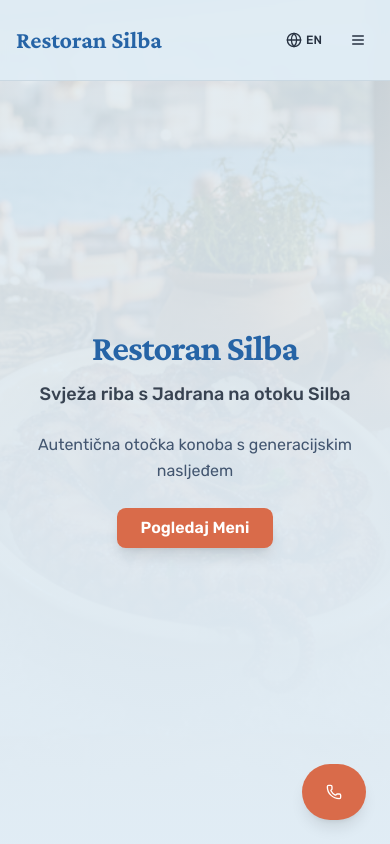
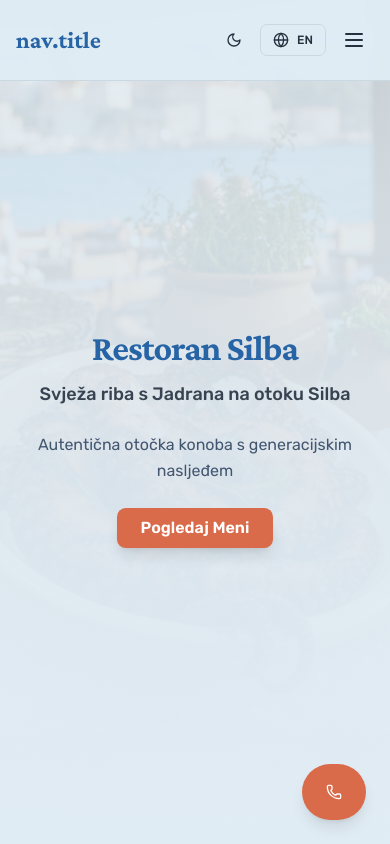
Before and after one commit to tihomiraugustic-beep/sg-1bc2244e-b8a4-4d15-a4d6-e99f972ea7fd-1778622651, a Next.js app: page / in a window 390 px wide. Shown: the top 844 px of the page. Built offline with nearby package versions, Linux system fonts and the light colour scheme.

Commit message:
feat(nav): add dark mode toggle

```diff
--- a/src/components/Navigation.tsx
+++ b/src/components/Navigation.tsx
@@ -5,10 +5,11 @@ import Link from "next/link";
 import { Menu, X, Globe } from "lucide-react";
 import { Button } from "@/components/ui/button";
 import { useLanguage } from "@/contexts/LanguageContext";
+import { ThemeSwitch } from "@/components/ThemeSwitch";
 
 export function Navigation() {
   const [isOpen, setIsOpen] = useState(false);
-  const { language, setLanguage, t } = useLanguage();
+  const { t, language, setLanguage } = useLanguage();
 
   const navItems = [
     { href: "#meni", label: t("nav.menu") },
@@ -19,7 +20,6 @@ export function Navigation() {
 
   const toggleLanguage = () => {
     setLanguage(language === "hr" ? "en" : "hr");
-    setIsOpen(false);
   };
 
   return (
@@ -27,8 +27,11 @@ export function Navigation() {
       <div className="container mx-auto px-4">
         <div className="flex items-center justify-between h-20">
           {/* Logo */}
-          <Link href="/" className="font-serif text-2xl font-bold text-primary hover:text-primary/80 transition-colors">
-            {language === "hr" ? "Restoran Silba" : "Restaurant Silba"}
+          <Link
+            href="#hero"
+            className="font-serif text-2xl font-bold text-primary hover:text-primary/90 transition-colors"
+          >
+            {t("nav.title")}
           </Link>
 
           {/* Desktop Navigation */}
@@ -37,22 +40,21 @@ export function Navigation() {
               <a
                 key={item.href}
                 href={item.href}
-                className="text-foreground hover:text-accent transition-colors font-medium"
-                onClick={(e) => {
-                  e.preventDefault();
-                  document.querySelector(item.href)?.scrollIntoView({ behavior: "smooth" });
-                }}
+                className="text-foreground/80 hover:text-primary transition-colors font-medium"
               >
                 {item.label}
               </a>
             ))}
 
-            {/* Language Toggle - Desktop */}
+            {/* Theme Toggle */}
+            <ThemeSwitch />
+
+            {/* Language Toggle */}
             <Button
               variant="outline"
               size="sm"
               onClick={toggleLanguage}
-              className="gap-2"
+              className="flex items-center gap-2"
             >
               <Globe className="h-4 w-4" />
               {language === "hr" ? "EN" : "HR"}
@@ -60,44 +62,41 @@ export function Navigation() {
           </div>
 
           {/* Mobile Menu Button */}
-          <div className="flex items-center gap-2 md:hidden">
-            {/* Language Toggle - Mobile */}
+          <div className="md:hidden flex items-center gap-2">
+            {/* Theme Toggle Mobile */}
+            <ThemeSwitch />
+
+            {/* Language Toggle Mobile */}
             <Button
-              variant="ghost"
+              variant="outline"
               size="sm"
               onClick={toggleLanguage}
-              className="gap-1"
+              className="flex items-center gap-2"
             >
               <Globe className="h-4 w-4" />
               {language === "hr" ? "EN" : "HR"}
             </Button>
 
-            <Button
-              variant="ghost"
-              size="sm"
+            <button
               onClick={() => setIsOpen(!isOpen)}
-              className="p-2"
+              className="text-foreground p-2"
               aria-label="Toggle menu"
             >
               {isOpen ? <X className="h-6 w-6" /> : <Menu className="h-6 w-6" />}
-            </Button>
+            </button>
           </div>
         </div>
 
         {/* Mobile Menu */}
         {isOpen && (
-          <div className="md:hidden py-4 border-t border-border animate-in slide-in-from-top-2 duration-200">
+          <div className="md:hidden py-4 border-t border-border">
             <div className="flex flex-col space-y-4">
               {navItems.map((item) => (
                 <a
                   key={item.href}
                   href={item.href}
-                  className="text-foreground hover:text-accent transition-colors font-medium py-2"
-                  onClick={(e) => {
-                    e.preventDefault();
-                    setIsOpen(false);
-                    document.querySelector(item.href)?.scrollIntoView({ behavior: "smooth" });
-                  }}
+                  onClick={() => setIsOpen(false)}
+                  className="text-foreground/80 hover:text-primary transition-colors font-medium py-2"
                 >
                   {item.label}
                 </a>
```
